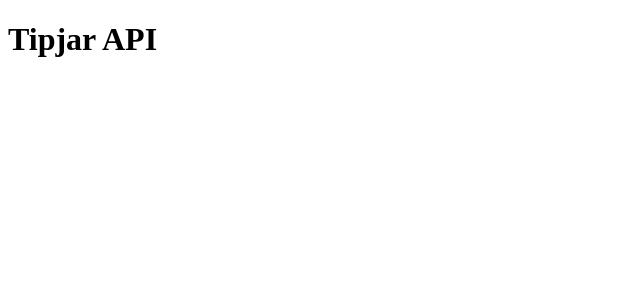
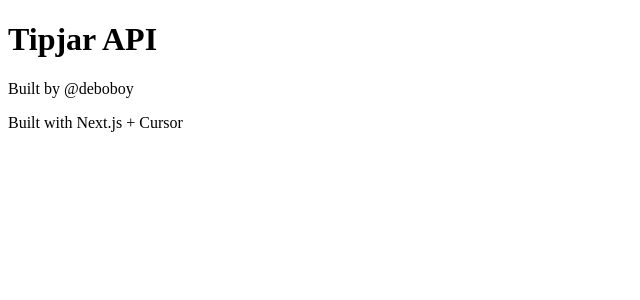
Before and after one commit to deboboy/tipjar-api, a Next.js app: page / in a window 1280 px wide. Shown: the top 300 px of the page, without its empty margins (0-640 px from the left). Built offline with nearby package versions, Linux system fonts and the light colour scheme.

Commit message:
remove build config to fix routes not working in deployment

```diff
--- a/pages/index.tsx
+++ b/pages/index.tsx
@@ -4,6 +4,8 @@ const Home: React.FC = () => {
   return (
     <div>
       <h1>Tipjar API</h1>
+      <p>Built by @deboboy</p>
+      <p>Built with Next.js + Cursor</p>
     </div>
   )
 }
```
Also changed, not shown: vercel.json.
